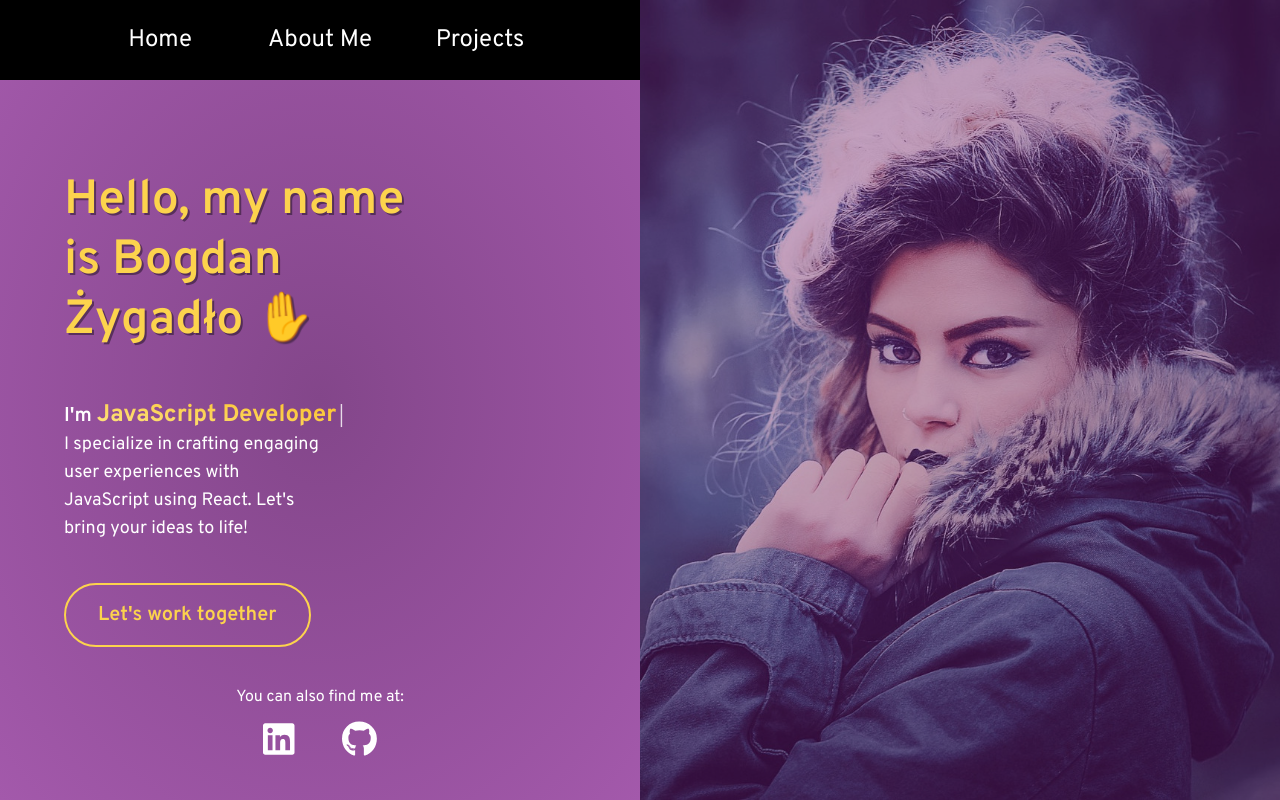
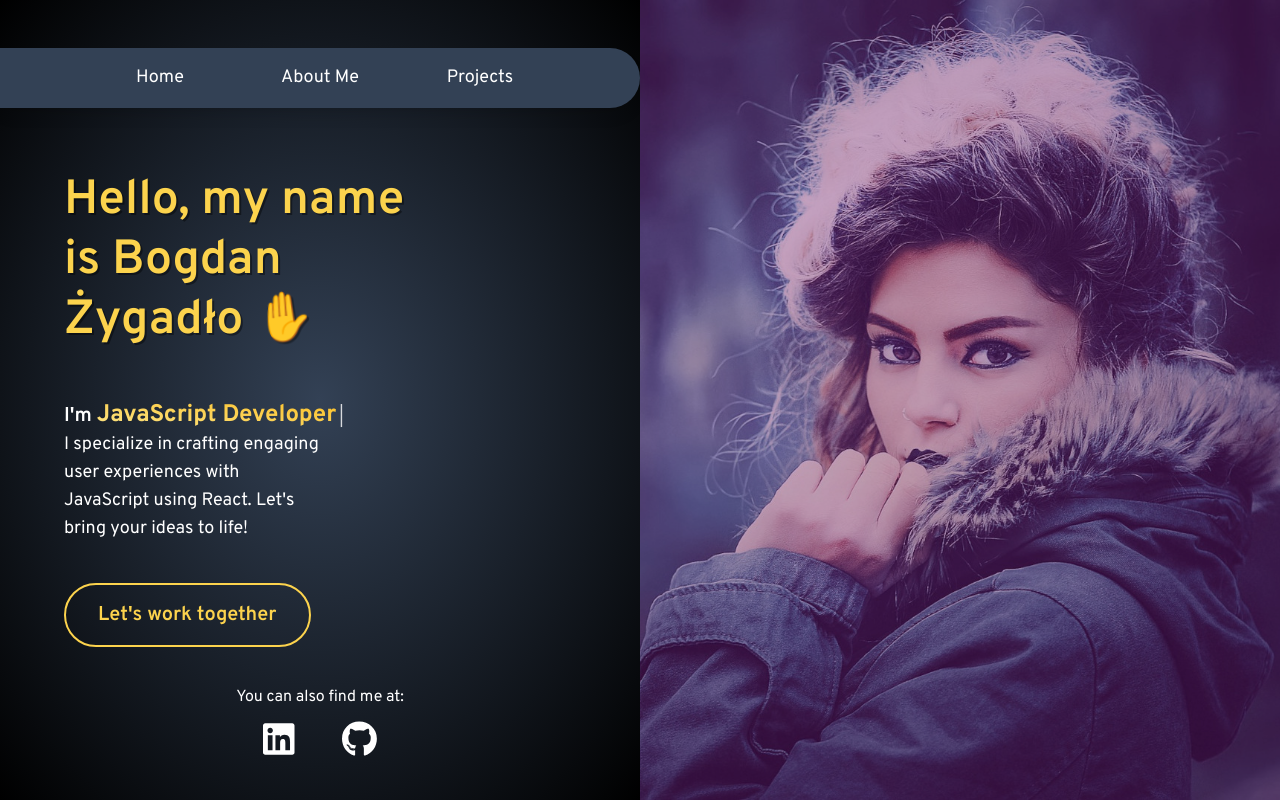
Before and after one commit to SoT03/Portfolio, a Next.js app: page / in a window 1280 px wide. Shown: the top 800 px of the page. Built offline with nearby package versions, Linux system fonts and the light colour scheme; grey boxes are pictures that could not be loaded.

Commit message:
recolored header

```diff
--- a/app/components/Header.tsx
+++ b/app/components/Header.tsx
@@ -22,7 +22,7 @@ export default function Header() {
 	});
 
 	return (
-		<header className='sticky top-0 bg-gradient-radial from-[#83468a] to-[#a359ab] bg- h-screen  xl:w-1/2 xl:fixed'>
+		<header className='sticky top-0 bg-gradient-radial from-slate-700 to-black bg- h-screen  xl:w-1/2 xl:fixed'>
 			<div className='relative text-white h-full flex flex-col   gap-6 z-0 '>
 				<div className='wrapper h-5/6 flex items-center  lg:items-end'>
 					<div className='relative -z-10 px-10 md:px-16 '>
--- a/app/components/Navbar.tsx
+++ b/app/components/Navbar.tsx
@@ -34,7 +34,7 @@ export default function Navbar() {
 	const [isNavOpen, setIsNavOpen] = useState(false);
 
 	return (
-		<nav className='fixed top-0 flex justify-end w-full   bg-transparent   xl:w-1/2 lg:justify-center  z-50'>
+		<nav className='fixed top-0 flex justify-end w-full   bg-transparent   xl:w-1/2 lg:justify-center   z-50'>
 			<div
 				className='relative flex flex-col z-30 gap-1.5 p-4 mt-2 mr-4 self-end cursor-pointer md:p-10 md:gap-2 lg:hidden '
 				onClick={() => setIsNavOpen(!isNavOpen)}>
@@ -44,13 +44,13 @@ export default function Navbar() {
 			</div>
 
 			<ul
-				className={`absolute  h-screen w-screen top-0 left-0 flex flex-col items-center justify-center  bg-black transition-all duration-700 z-20  lg:opacity-100 lg:-translate-y-0 lg:relative lg:h-auto lg:flex-row     ${
+				className={`absolute  h-screen w-screen top-0 left-0 flex flex-col items-center justify-center  bg-black transition-all duration-700 z-20 lg:bg-slate-700     lg:opacity-100 lg:-translate-y-0 lg:relative lg:h-auto lg:flex-row lg:shadow-lg  xl:top-12   xl:rounded-e-full ${
 					isNavOpen ? 'opacity-100' : 'opacity-0 -translate-y-full'
 				} `}>
 				{navItems.map((item) => (
 					<li
 						key={item.text}
-						className='text-2xl text-white my-2 text-center w-1/2 border-b-2 md:my-6 md:text-3xl md:pb-2 md:w-1/4 lg:border-none lg:pb-0 lg:text-2xl  '>
+						className='text-2xl text-white my-2 text-center w-1/2 border-b-2 md:my-6 md:text-3xl md:pb-2 md:w-1/4 lg:border-none lg:pb-0 lg:text-lg  lg:my-4'>
 						<Link href={item.link} className='py-2 px-4 lg:relative link'>
 							{item.text}
 						</Link>
--- a/app/globals.css
+++ b/app/globals.css
@@ -33,7 +33,7 @@ body {
 
 .btn:hover {
 	background-color: #fcd34d;
-	color: #701a75;
+	color: #151b24;
 }
 
 .link::before,
```
